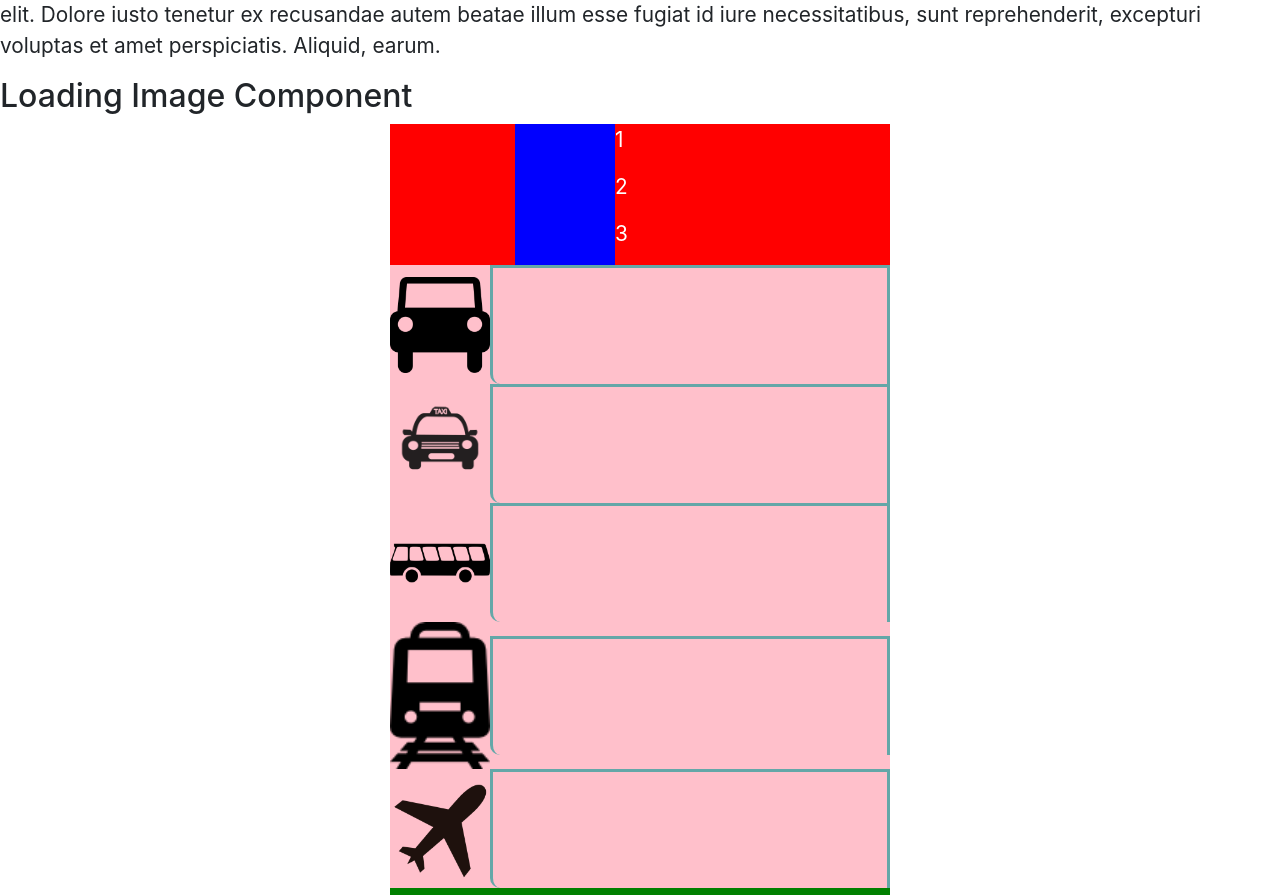
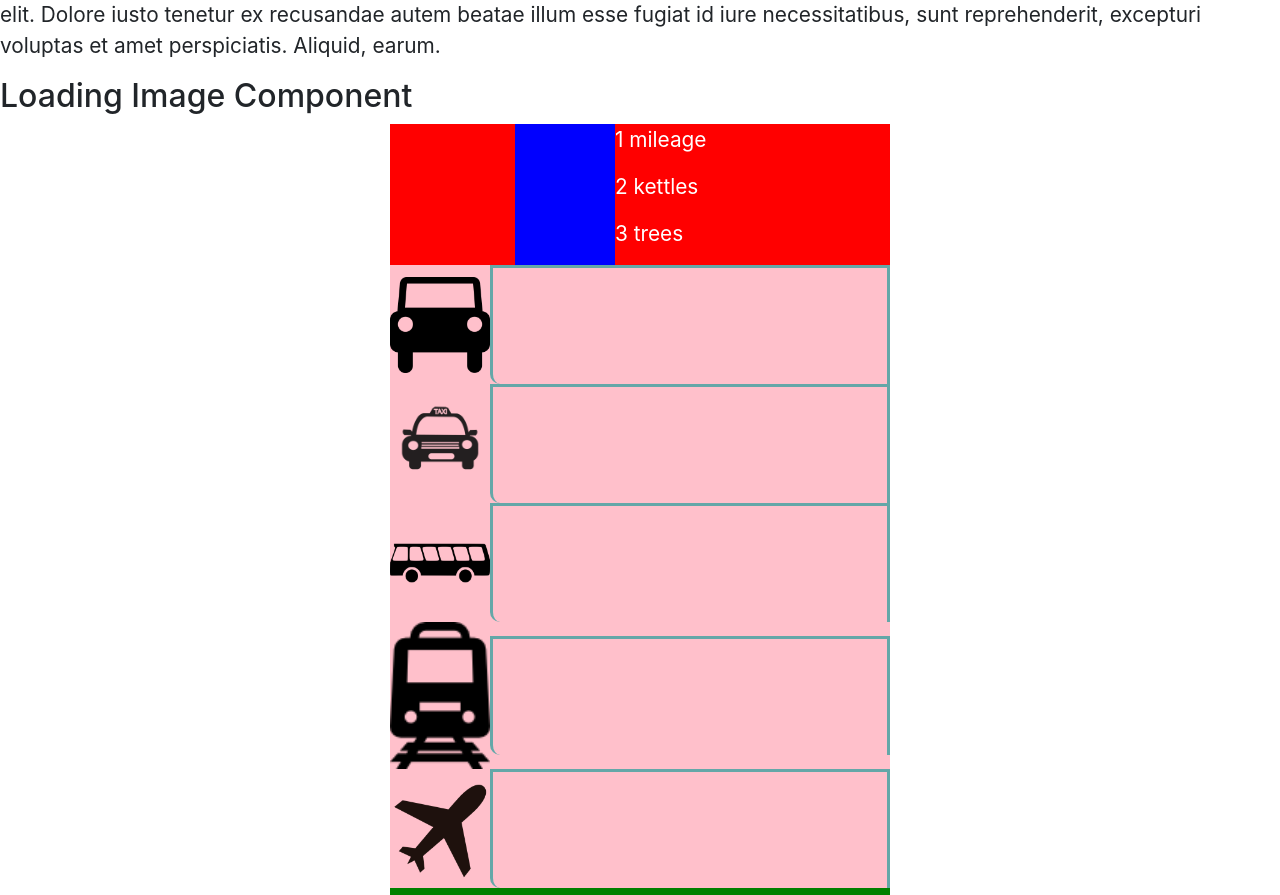
Before and after one commit to SchoolOfCode/w20_final-project-team-e, a React (Create React App) app: page / in a window 1280 px wide. Shown: the part 940-1835 px from the top of the page. Built offline with nearby package versions, Linux system fonts and the light colour scheme.

Commit message:
added results titles placeholder names

```diff
--- a/src/components/ResultsSection/ResultsSection.js
+++ b/src/components/ResultsSection/ResultsSection.js
@@ -15,9 +15,9 @@ export default function ResultsSection(props) {
       <div className="results-headings">
         <div className="empty"></div>
         <div className="results-title">
-          <p>1</p>
-          <p>2</p>
-          <p>3</p>
+          <p>1 mileage</p>
+          <p>2 kettles</p>
+          <p>3 trees</p>
         </div>
       </div>
 
```
